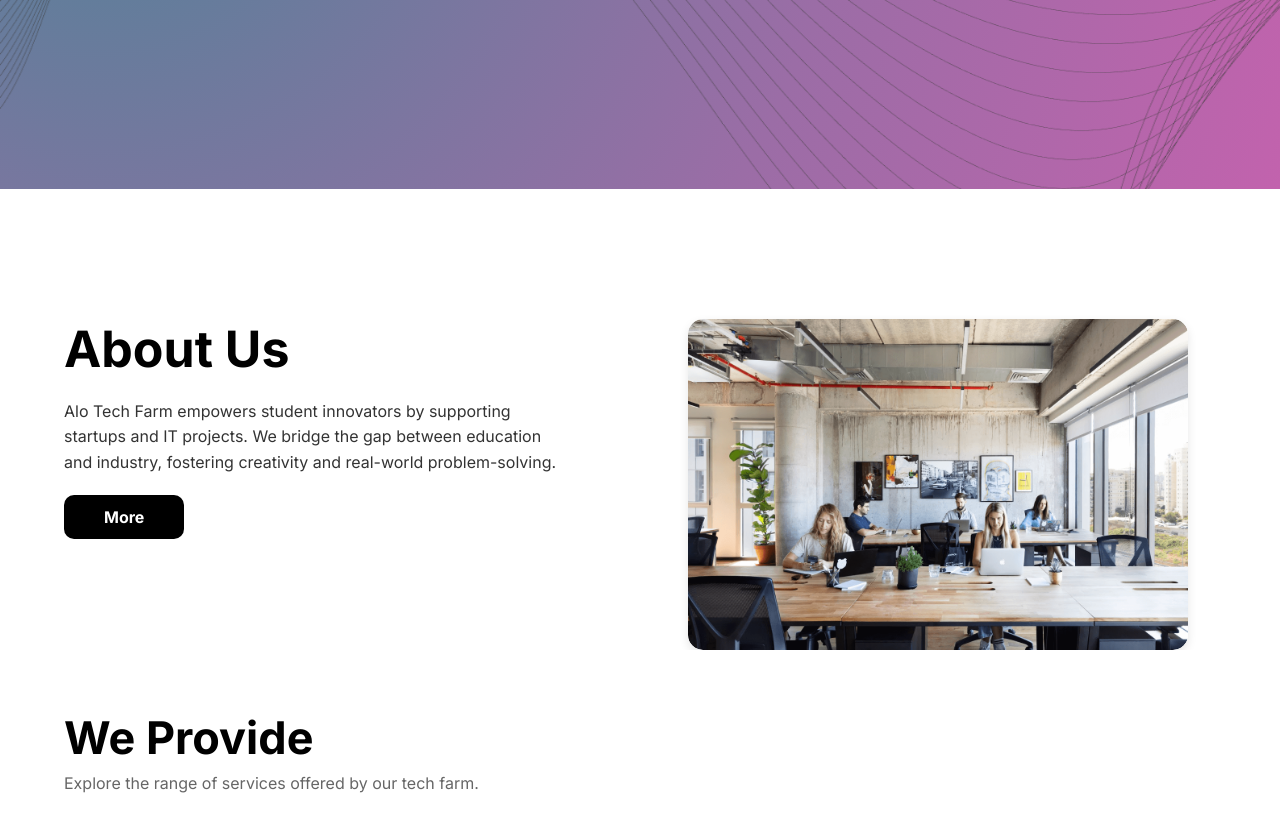
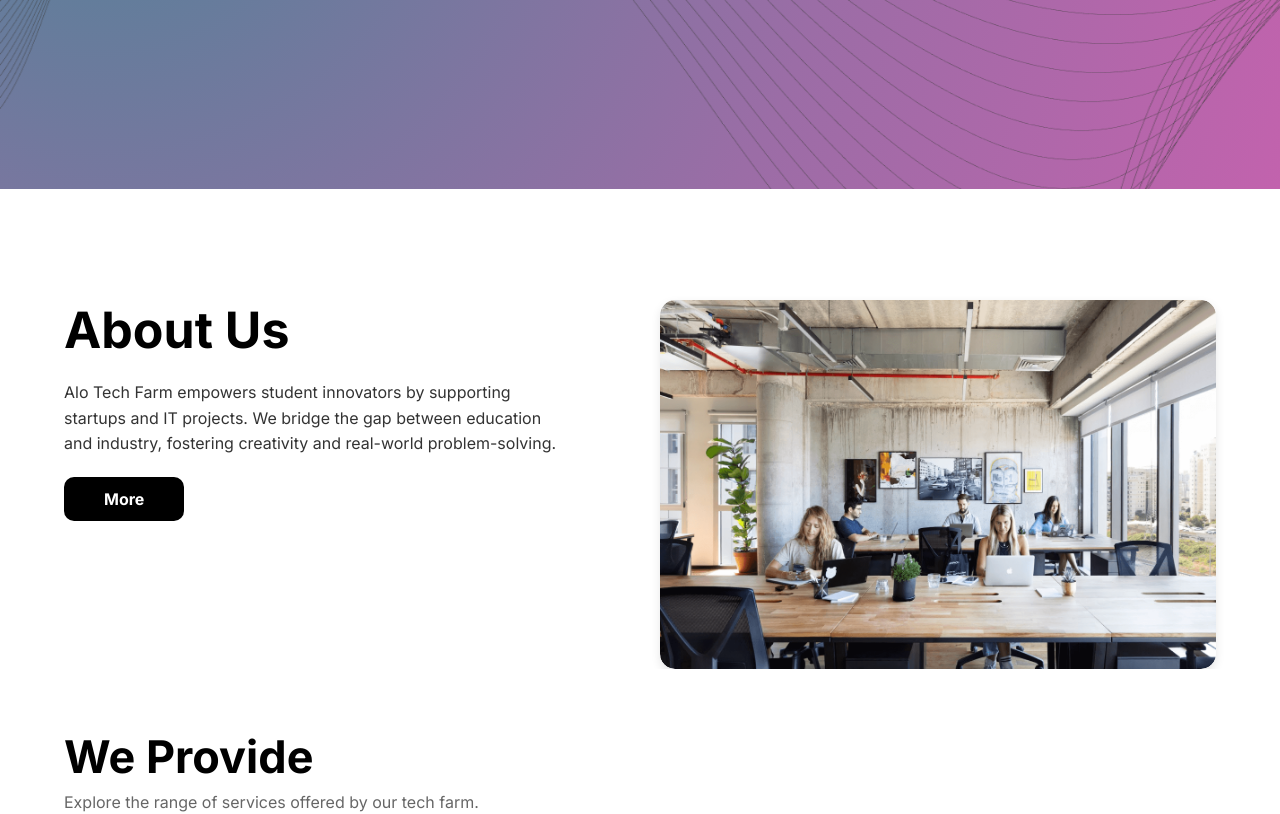
Before and after one commit to vignesh0503/alotechfarm, a React (Vite) app: page / in a window 1280 px wide. Shown: the part 611-1425 px from the top of the page. Built offline with nearby package versions, Linux system fonts and the light colour scheme.

Commit message:
image size changes

```diff
--- a/src/section/Home/home.module.css
+++ b/src/section/Home/home.module.css
@@ -204,7 +204,7 @@
 }
 
 .abtimg {
-  width: 90%;
+  width: 100%;
   /* max-width: 550px; */
   border-radius: 15px;
   overflow: hidden;
```
